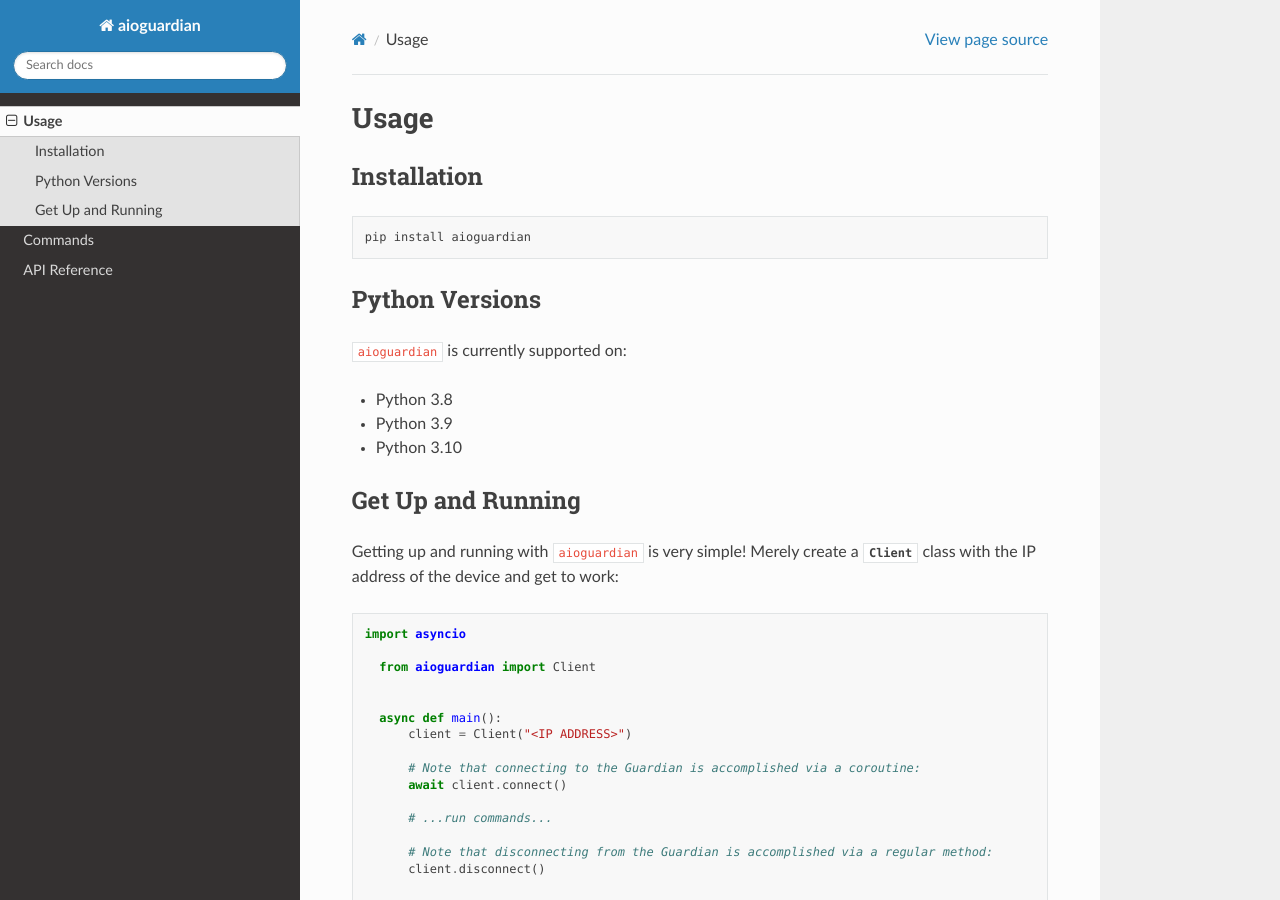
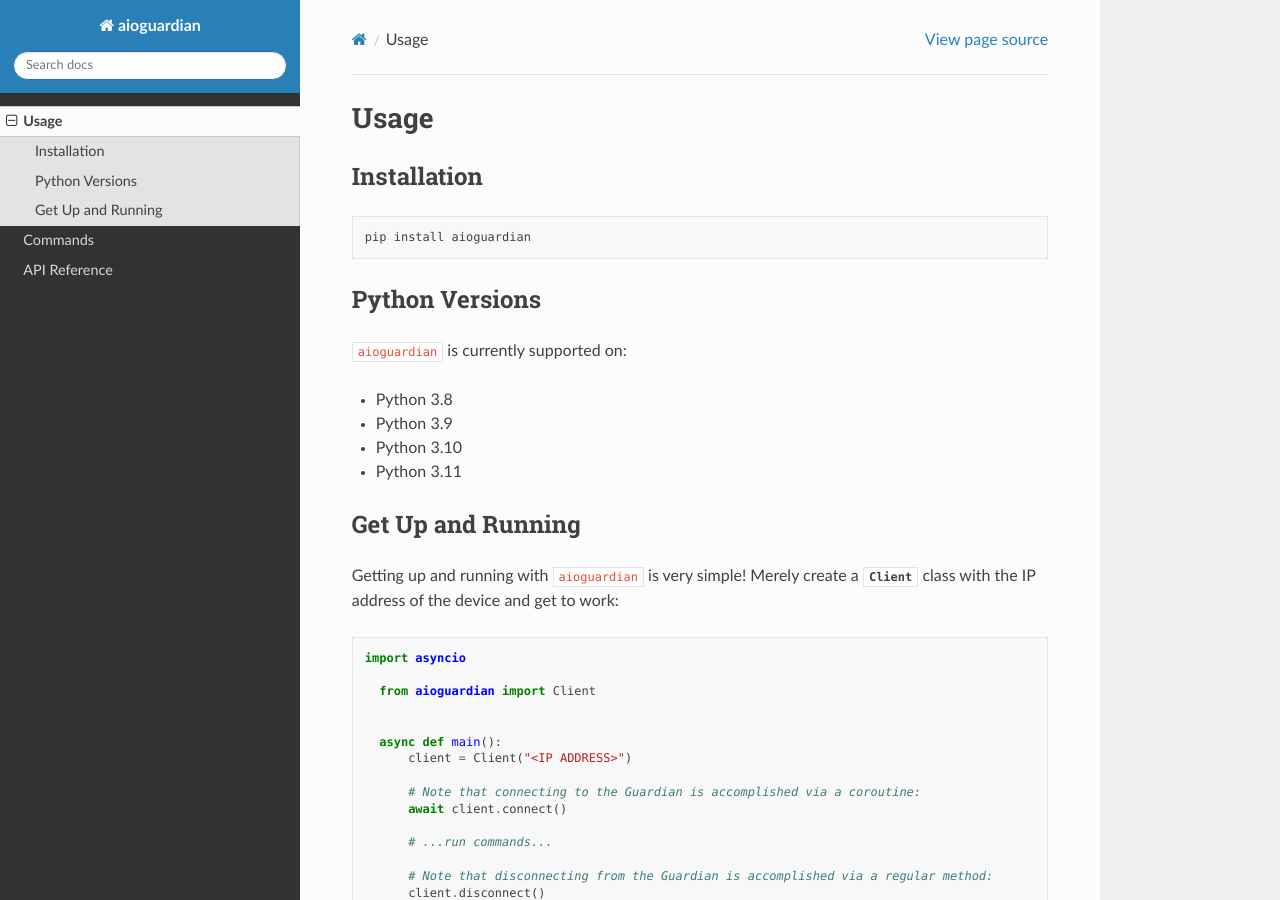
Before and after one commit to bachya/aioguardian, a Sphinx documentation site: the page built from docs/usage.md, in a window 1280 px wide and 900 px high. Built offline with Sphinx 7.4.7 and the Read the Docs theme 2.0.0, drawn with Linux system fonts in a browser that asks for light colours.

Commit message:
Update docs

```diff
--- a/docs/usage.md
+++ b/docs/usage.md
@@ -13,6 +13,7 @@
 - Python 3.8
 - Python 3.9
 - Python 3.10
+- Python 3.11
 
 ## Get Up and Running
 
```
